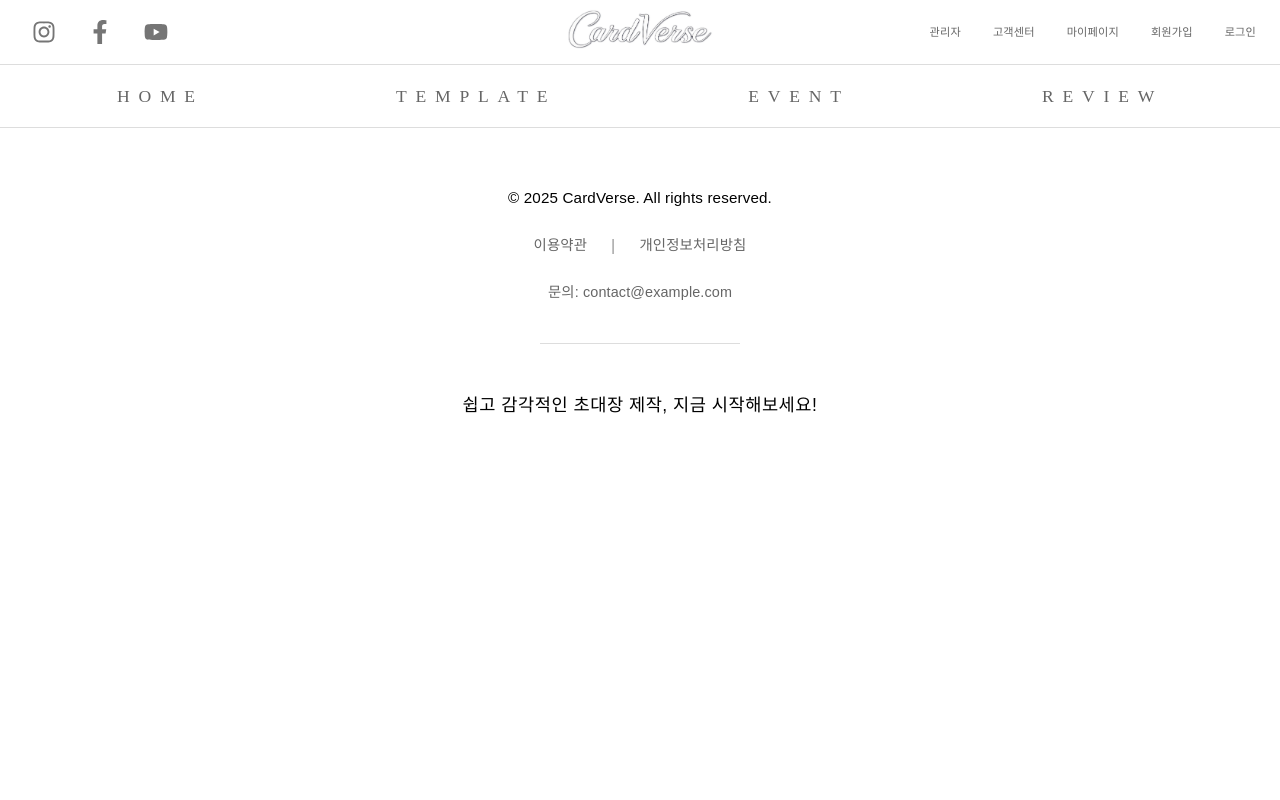
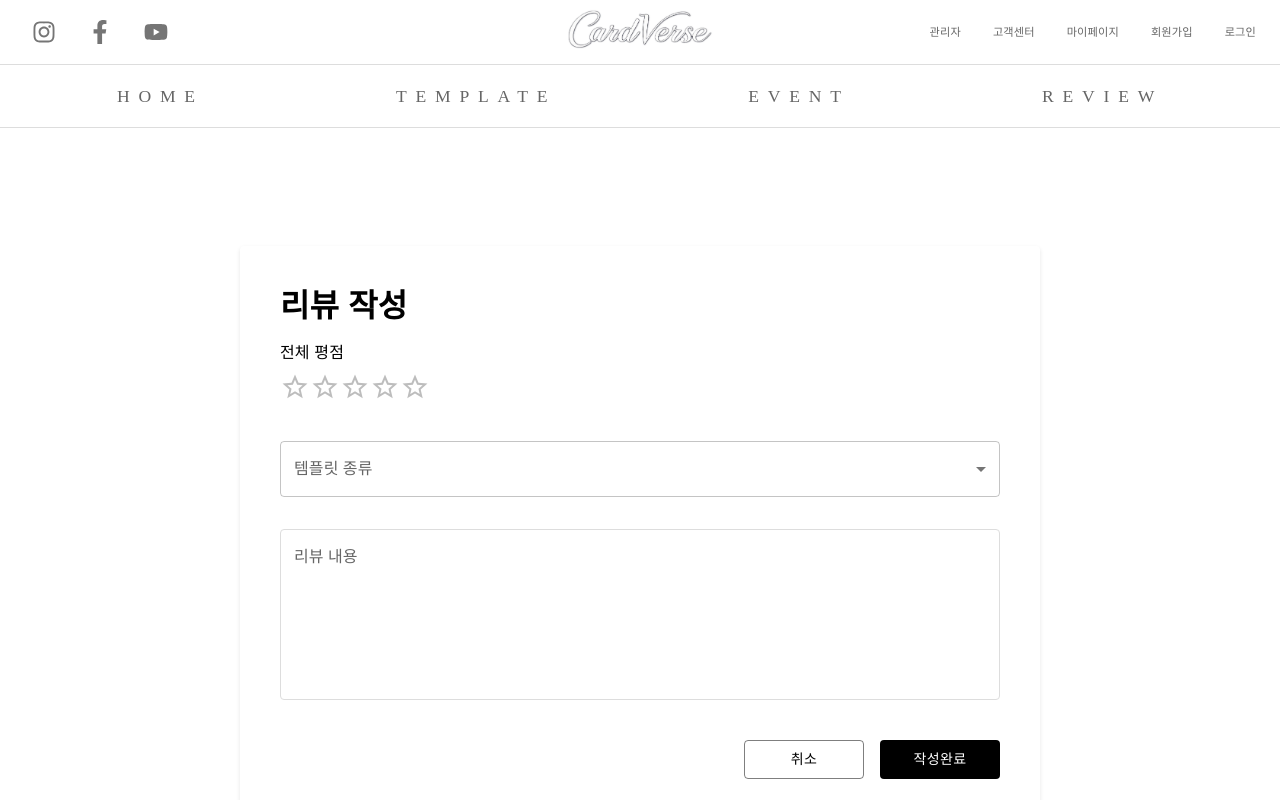
Before and after one commit to beyoungjae/cardverse-front-end, a React (Create React App) app: page /review/write in a window 1280 px wide. Shown: the top 800 px of the page. Built offline with nearby package versions, Linux system fonts and the light colour scheme.

Commit message:
2/20/ReviewEditor.jsx first update/success

```diff
--- a/src/App.js
+++ b/src/App.js
@@ -12,6 +12,7 @@ import Navbar from './components/shared/Navbar'
 import { Home, MyPage, TemplatePage, LoginPage, SignupPage, ReviewPage, CustomerPage } from './pages'
 import Footer from './components/shared/Footer'
 import { Login } from './components/auth'
+import ReviewEditor from './components/review/ReviewEditor'
 
 // 라우트 세팅
 import { Route, Routes, Navigate, useLocation } from 'react-router-dom'
@@ -94,7 +95,10 @@ function App() {
                   <Route index element={<Login />} />
                   <Route path="*" element={<Navigate to="/login" replace />} />
                </Route>
+               {/* 리뷰 목록 페이지 */}
                <Route path="/review" element={<ReviewPage />} />
+               {/* 리뷰 작성 페이지 */}
+               <Route path="/review/write" element={<ReviewEditor />} />
             </Routes>
          </MainContent>
 
--- /dev/null
+++ b/src/components/review/ReviewEditor.jsx
@@ -0,0 +1,158 @@
+import React, { useState, useEffect } from 'react'
+import { styled } from '@mui/material/styles'
+import { useNavigate } from 'react-router-dom'
+import { Box, Typography, TextField, Rating, Button, Paper, FormControl, Select, MenuItem, InputLabel } from '@mui/material'
+import { motion } from 'framer-motion'
+
+// 리뷰 에디터 컨테이너
+const EditorContainer = styled(Box)(({ theme }) => ({
+   padding: '120px 40px',
+   backgroundColor: theme.palette.background.default,
+   minHeight: '100vh',
+   [theme.bps.md]: {
+      padding: '80px 24px',
+   },
+   [theme.bps.sm]: {
+      padding: '60px 16px',
+   },
+}))
+
+// 리뷰 폼 컨테이너
+const ReviewForm = styled(Paper)(({ theme }) => ({
+   maxWidth: '800px',
+   margin: '0 auto',
+   padding: '40px',
+   borderRadius: theme.shape.borderRadius,
+   boxShadow: theme.shadows[1],
+   [theme.bps.sm]: {
+      padding: '24px',
+   },
+}))
+
+// 폼 섹션
+const FormSection = styled(Box)(({ theme }) => ({
+   marginBottom: '32px',
+   '&:last-child': {
+      marginBottom: 0,
+   },
+}))
+
+// 버튼 컨테이너
+const ButtonContainer = styled(Box)(({ theme }) => ({
+   display: 'flex',
+   gap: '16px',
+   justifyContent: 'flex-end',
+   marginTop: '40px',
+}))
+
+// 애니메이션 설정
+const formVariants = {
+   initial: { opacity: 0, y: 20 },
+   animate: { opacity: 1, y: 0 },
+   exit: { opacity: 0, y: -20 },
+}
+
+// 구매 내역 조회 로직 백엔드 연동 후 구현 (구매하지 않았을 시 리뷰 작성 불가)
+
+// 리뷰 작성은 1회만 가능하도록 제한 설정 (구매 내역 조회 후 리뷰 작성 가능)
+
+const ReviewEditor = () => {
+   const navigate = useNavigate()
+   const [isLoggedIn, setIsLoggedIn] = useState(false) // 실제로는 Redux나 Context에서 관리
+   const [formData, setFormData] = useState({
+      rating: 0,
+      templateType: '',
+      title: '',
+      content: '',
+   })
+
+   // 로그인 체크 (실제로는 Redux나 Context에서 상태 확인)
+   //    useEffect(() => {
+   //       // 임시 로그인 체크 로직
+   //       const checkLoginStatus = () => {
+   //          const isUserLoggedIn = false // 실제로는 토큰이나 세션 체크
+   //          setIsLoggedIn(isUserLoggedIn)
+
+   //          if (!isUserLoggedIn) {
+   //             navigate('/login', { state: { from: '/review/write' } })
+   //          }
+   //       }
+
+   //       checkLoginStatus()
+   //    }, [navigate])
+
+   const handleChange = (e) => {
+      const { name, value } = e.target
+      setFormData((prev) => ({
+         ...prev,
+         [name]: value,
+      }))
+   }
+
+   const handleRatingChange = (value) => {
+      setFormData((prev) => ({
+         ...prev,
+         rating: value,
+      }))
+   }
+
+   const handleSubmit = async (e) => {
+      e.preventDefault()
+      // 백엔드 연동 시 구현
+      console.log('Form submitted:', formData)
+      navigate('/review')
+   }
+
+   const handleCancel = () => {
+      navigate('/review')
+   }
+
+   //    if (!isLoggedIn) return null
+
+   return (
+      <EditorContainer>
+         <motion.div variants={formVariants} initial="initial" animate="animate" exit="exit" transition={{ duration: 0.5 }}>
+            <ReviewForm component="form" onSubmit={handleSubmit}>
+               <Typography variant="h2" gutterBottom>
+                  리뷰 작성
+               </Typography>
+
+               <FormSection>
+                  <Typography variant="subtitle1" gutterBottom>
+                     전체 평점
+                  </Typography>
+                  <Rating name="rating" value={formData.rating} onChange={(_, value) => handleRatingChange(value)} size="large" />
+               </FormSection>
+
+               <FormSection>
+                  <FormControl fullWidth>
+                     <InputLabel>템플릿 종류</InputLabel>
+                     <Select name="templateType" value={formData.templateType} onChange={handleChange} label="템플릿 종류">
+                        {/* 템플릿 종류는 본인이 구매한 종류만 나타나지게 설정되도록 구현 예정 */}
+                        <MenuItem value="wedding">클래식 청첩장</MenuItem>
+                        <MenuItem value="birthday">클래식 연하장</MenuItem>
+                        <MenuItem value="anniversary">클래식 고희연</MenuItem>
+                        <MenuItem value="newyear">클래식 초빙장</MenuItem>
+                     </Select>
+                  </FormControl>
+               </FormSection>
+
+               <FormSection>
+                  <TextField fullWidth label="리뷰 내용" name="content" value={formData.content} onChange={handleChange} multiline rows={6} variant="outlined" />
+               </FormSection>
+
+               <ButtonContainer>
+                  <Button variant="outlined" onClick={handleCancel} sx={{ minWidth: '120px' }}>
+                     취소
+                  </Button>
+                  <Button type="submit" variant="contained" sx={{ minWidth: '120px' }}>
+                     작성완료
+                  </Button>
+               </ButtonContainer>
+            </ReviewForm>
+         </motion.div>
+      </EditorContainer>
+   )
+}
+
+export default ReviewEditor
```
